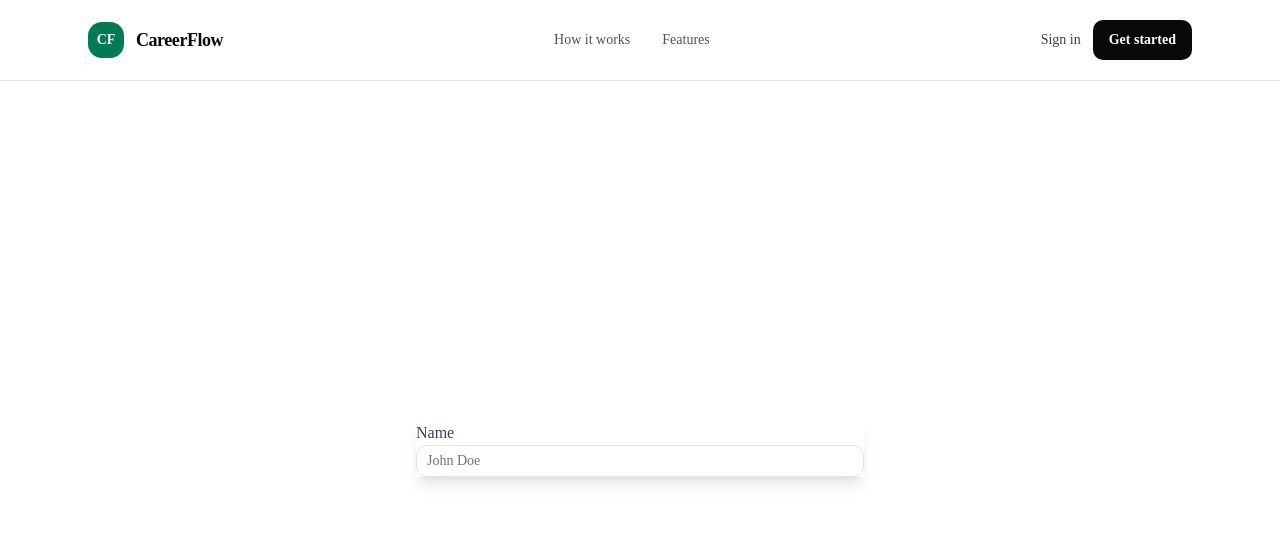
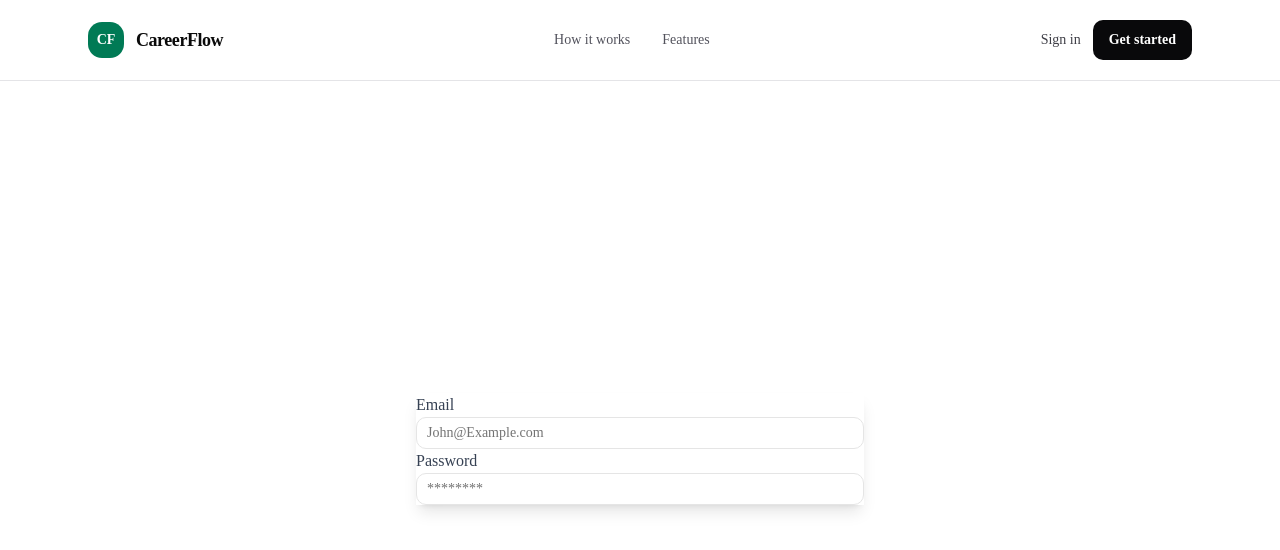
Before and after one commit to EzeoyeGoodluck/careerFlow, a Next.js app: page /sign-in in a window 1280 px wide. Shown: the top 550 px of the page. Built offline with nearby package versions, Linux system fonts and the light colour scheme.

Commit message:
Update sign-in page with card component

```diff
--- a/src/app/sign-in/page.tsx
+++ b/src/app/sign-in/page.tsx
@@ -4,22 +4,36 @@ import { Input } from "@/components/ui/input";
 import { useState } from "react";
 
 export default function SignUp() {
-  const [name, setName] = useState("");
+  const [password, setPassword] = useState("");
   const [email, setEmail] = useState("");
   return (
     <div className="flex min-h-[calc(100vh-4rem)] items-center justify-center bg-white p-4">
       <div className="w-full max-w-md border-gray-200 shadow-lg">
         <form className="text-gray-600">
           <div className="space-y-2">
-            <label htmlFor="name" className="text-gray-700">
-              Name
+            <label htmlFor="email" className="text-gray-700">
+              Email
             </label>
             <Input
-              id="name"
-              type="text"
-              placeholder="John Doe"
-              value={name}
-              onChange={(e) => setName(e.target.value)}
+              id="email"
+              type="email"
+              placeholder="John@Example.com"
+              value={email}
+              onChange={(e) => setEmail(e.target.value)}
+              required
+            />
+          </div>
+
+          <div className="space-y-2">
+            <label htmlFor="password" className="text-gray-700">
+              Password
+            </label>
+            <Input
+              id="password"
+              type="password"
+              placeholder="********"
+              value={password}
+              onChange={(e) => setPassword(e.target.value)}
               required
             />
           </div>
--- /dev/null
+++ b/src/components/ui/card.tsx
@@ -0,0 +1,103 @@
+import * as React from "react"
+
+import { cn } from "@/lib/utils"
+
+function Card({
+  className,
+  size = "default",
+  ...props
+}: React.ComponentProps<"div"> & { size?: "default" | "sm" }) {
+  return (
+    <div
+      data-slot="card"
+      data-size={size}
+      className={cn(
+        "group/card flex flex-col gap-(--card-spacing) overflow-hidden rounded-xl bg-card py-(--card-spacing) text-sm text-card-foreground ring-1 ring-foreground/10 [--card-spacing:--spacing(4)] has-data-[slot=card-footer]:pb-0 has-[>img:first-child]:pt-0 data-[size=sm]:[--card-spacing:--spacing(3)] data-[size=sm]:has-data-[slot=card-footer]:pb-0 *:[img:first-child]:rounded-t-xl *:[img:last-child]:rounded-b-xl",
+        className
+      )}
+      {...props}
+    />
+  )
+}
+
+function CardHeader({ className, ...props }: React.ComponentProps<"div">) {
+  return (
+    <div
+      data-slot="card-header"
+      className={cn(
+        "group/card-header @container/card-header grid auto-rows-min items-start gap-1 rounded-t-xl px-(--card-spacing) has-data-[slot=card-action]:grid-cols-[1fr_auto] has-data-[slot=card-description]:grid-rows-[auto_auto] [.border-b]:pb-(--card-spacing)",
+        className
+      )}
+      {...props}
+    />
+  )
+}
+
+function CardTitle({ className, ...props }: React.ComponentProps<"div">) {
+  return (
+    <div
+      data-slot="card-title"
+      className={cn(
+        "font-heading text-base leading-snug font-medium group-data-[size=sm]/card:text-sm",
+        className
+      )}
+      {...props}
+    />
+  )
+}
+
+function CardDescription({ className, ...props }: React.ComponentProps<"div">) {
+  return (
+    <div
+      data-slot="card-description"
+      className={cn("text-sm text-muted-foreground", className)}
+      {...props}
+    />
+  )
+}
+
+function CardAction({ className, ...props }: React.ComponentProps<"div">) {
+  return (
+    <div
+      data-slot="card-action"
+      className={cn(
+        "col-start-2 row-span-2 row-start-1 self-start justify-self-end",
+        className
+      )}
+      {...props}
+    />
+  )
+}
+
+function CardContent({ className, ...props }: React.ComponentProps<"div">) {
+  return (
+    <div
+      data-slot="card-content"
+      className={cn("px-(--card-spacing)", className)}
+      {...props}
+    />
+  )
+}
+
+function CardFooter({ className, ...props }: React.ComponentProps<"div">) {
+  return (
+    <div
+      data-slot="card-footer"
+      className={cn(
+        "flex items-center rounded-b-xl border-t bg-muted/50 p-(--card-spacing)",
+        className
+      )}
+      {...props}
+    />
+  )
+}
+
+export {
+  Card,
+  CardHeader,
+  CardFooter,
+  CardTitle,
+  CardAction,
+  CardDescription,
+  CardContent,
+}
```
